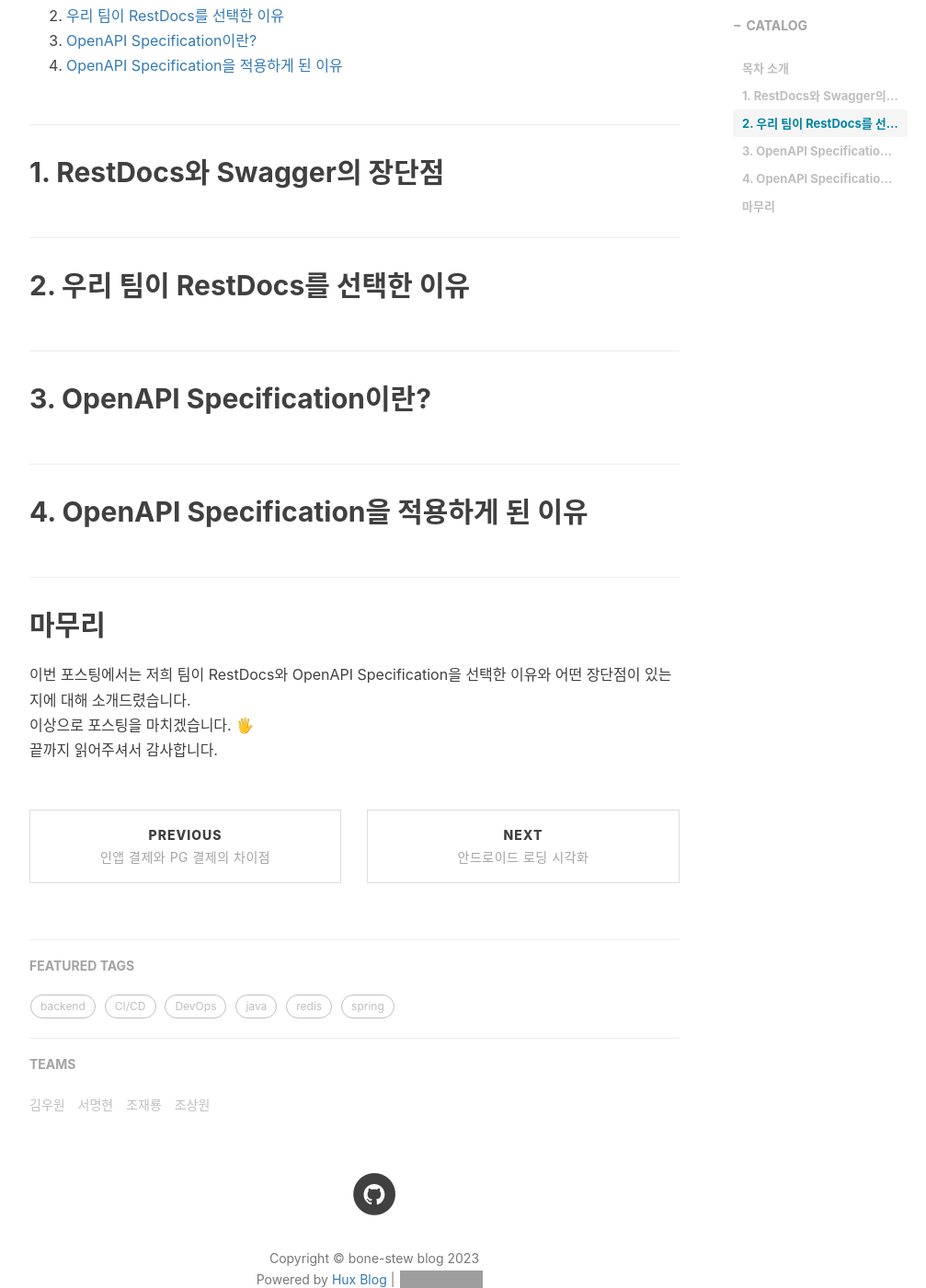
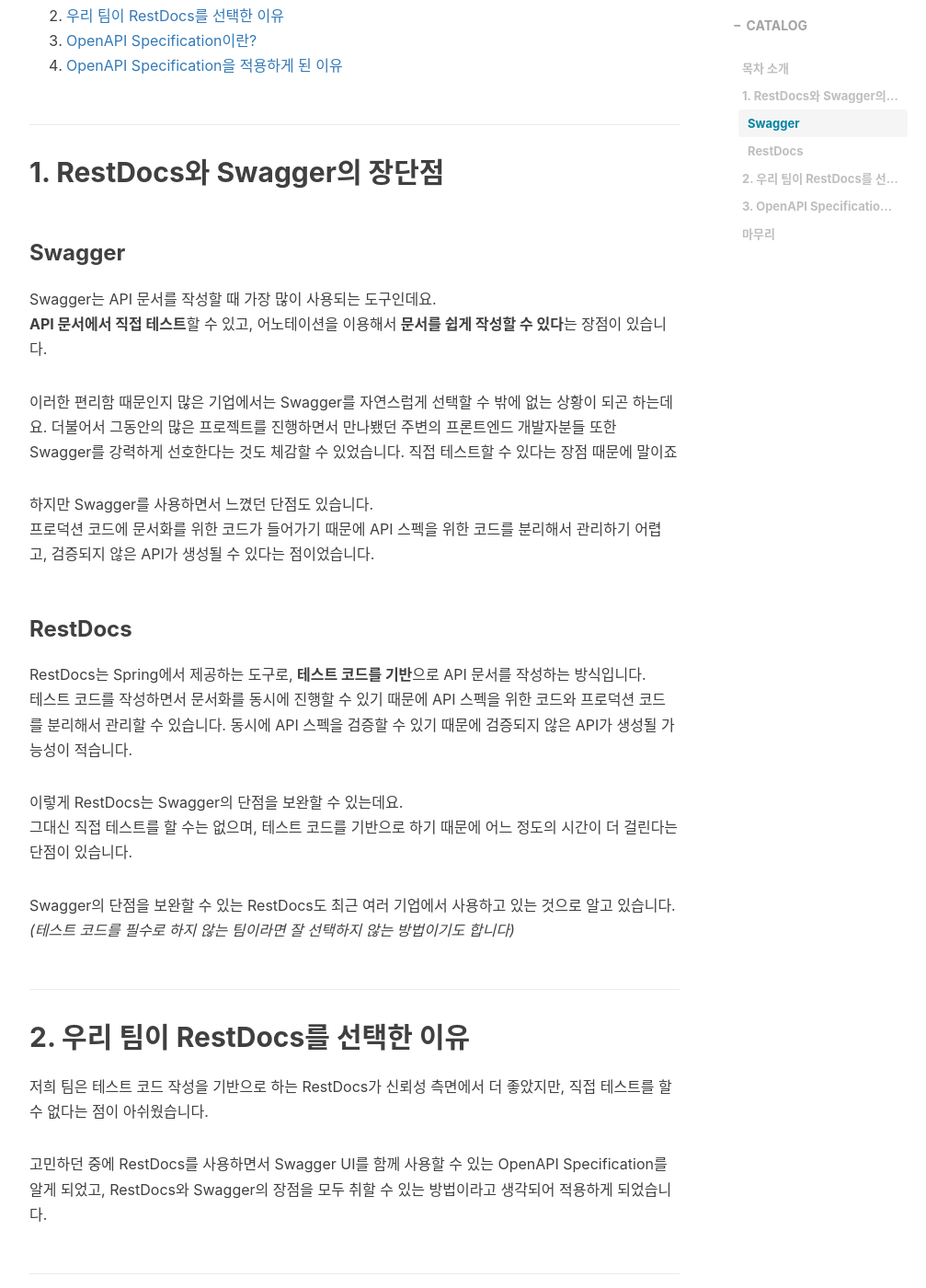
Before and after one commit to bone-stew/bone-stew.github.io, a Jekyll site: the page built from _posts/2023-09-24-restdocs-oas.md, in a window 1280 px wide and 1400 px high, scrolled down 1017 px. Shown: the whole window at 92% size, without its empty margins (233-1240 px from the left). Built offline with Jekyll 4.4.1, drawn with Linux system fonts in a browser that asks for light colours; nearby versions of some CDN libraries; comment, search, counter and statistics services are not loaded; some of the changed text lies outside the part shown; grey boxes are pictures that could not be loaded.

Commit message:
docs: restdocs 포스팅 작성

```diff
--- a/_posts/2023-09-24-restdocs-oas.md
+++ b/_posts/2023-09-24-restdocs-oas.md
@@ -7,14 +7,14 @@
 tags:
 
 - backend
-- docs
+- API Docs
 
 ---
 
 안녕하세요, 서명현입니다. 🤚
 
-저희 팀은 API 문서를 작성할 때 RestDocs와 OpenAPI Specification을 사용하고 있습니다.<br>
-주로 Swagger UI를 사용해오던 팀원들을 설득해서 이러한 방식을 채택하게 되었는데요.<br>
+저희 팀은 API 문서를 작성할 때 RestDocs와 OpenAPI Specification을 사용하고 있는데요.<br>
+많은 기업에서 이미 Swagger를 사용하고 있지만, 저희 팀이 다른 방식을 선택한 이유에 대해 궁금해하실 것 같습니다.
 이번 포스팅에서는 저희 팀이 RestDocs와 OpenAPI Specification을 선택한 이유와 어떤 장단점이 있는지에 대해 소개드리겠습니다.
 
 ## 목차 소개
@@ -28,18 +28,61 @@
 
 ## 1. RestDocs와 Swagger의 장단점
 
+### Swagger
+
+Swagger는 API 문서를 작성할 때 가장 많이 사용되는 도구인데요.<br>
+**API 문서에서 직접 테스트**할 수 있고, 어노테이션을 이용해서 **문서를 쉽게 작성할 수 있다**는 장점이 있습니다.<br>
+
+이러한 편리함 때문인지 많은 기업에서는 Swagger를 자연스럽게 선택할 수 밖에 없는 상황이 되곤 하는데요.
+더불어서 그동안의 많은 프로젝트를 진행하면서 만나뵀던 주변의 프론트엔드 개발자분들 또한 Swagger를 강력하게 선호한다는 것도 체감할 수 있었습니다.
+직접 테스트할 수 있다는 장점 때문에 말이죠
+<br>
+
+하지만 Swagger를 사용하면서 느꼈던 단점도 있습니다.<br>
+프로덕션 코드에 문서화를 위한 코드가 들어가기 때문에 API 스펙을 위한 코드를 분리해서 관리하기 어렵고,
+검증되지 않은 API가 생성될 수 있다는 점이었습니다.
+
+<!-- swagger 사진 -->
+
+### RestDocs
+
+RestDocs는 Spring에서 제공하는 도구로, **테스트 코드를 기반**으로 API 문서를 작성하는 방식입니다.<br>
+테스트 코드를 작성하면서 문서화를 동시에 진행할 수 있기 때문에 API 스펙을 위한 코드와 프로덕션 코드를 분리해서 관리할 수 있습니다.
+동시에 API 스펙을 검증할 수 있기 때문에 검증되지 않은 API가 생성될 가능성이 적습니다.<br>
+
+이렇게 RestDocs는 Swagger의 단점을 보완할 수 있는데요.<br>
+그대신 직접 테스트를 할 수는 없으며, 테스트 코드를 기반으로 하기 때문에 어느 정도의 시간이 더 걸린다는 단점이 있습니다.
+<br>
+
+Swagger의 단점을 보완할 수 있는 RestDocs도 최근 여러 기업에서 사용하고 있는 것으로 알고 있습니다.
+_(테스트 코드를 필수로 하지 않는 팀이라면 잘 선택하지 않는 방법이기도 합니다)_
+
+<!-- restdocs 사진 -->
 
 ## 2. 우리 팀이 RestDocs를 선택한 이유
 
+저희 팀은 테스트 코드 작성을 기반으로 하는 RestDocs가 신뢰성 측면에서 더 좋았지만, 직접 테스트를 할 수 없다는 점이 아쉬웠습니다.<br>
+
+고민하던 중에 RestDocs를 사용하면서 Swagger UI를 함께 사용할 수 있는 OpenAPI Specification를 알게 되었고,
+RestDocs와 Swagger의 장점을 모두 취할 수 있는 방법이라고 생각되어 적용하게 되었습니다.
 
 ## 3. OpenAPI Specification이란?
 
-
-## 4. OpenAPI Specification을 적용하게 된 이유
+OpenAPI Specification은 Swagger의 스펙을 기반으로 만들어진 API 스펙 문서입니다.<br>
+Swagger UI를 사용하면서 문서를 작성할 수 있기 때문에 Swagger의 장점을 모두 취할 수 있습니다.<br>
 
 
 ## 마무리
 
+저희 팀은 RestDocs와 Swagger의 장단점을 고려해서 OpenAPI Specification을 적용하게 되었는데요.<br>
+적용 방법은 시간상 자세히 다루지 못하겠지만, 저희 팀에서 적용한 결과물을 보시면 이해가 더 쉬우실 것 같습니다.
+
+- [RestDocs API 문서](https://popmate.xyz/docs/index.html)
+- [OpenAPI Specification을 이용한 Swagger-UI](https://popmate.xyz/openapi/index.html)
+
+팀에서 기존에 사용하던 방식이 있다면 따라가겠지만,
+선택할 수 있는 기회가 주어진다면 각각의 장단점을 고려해서 팀의 상황에 맞게 선택하시면 좋을 것 같습니다.
+
 이번 포스팅에서는 저희 팀이 RestDocs와 OpenAPI Specification을 선택한 이유와 어떤 장단점이 있는지에 대해 소개드렸습니다.<br>
 이상으로 포스팅을 마치겠습니다. 🖐️<br>
 끝까지 읽어주셔서 감사합니다.
```
Also changed, not shown: _posts/2023-09-10-wifi.md (renamed from _posts/2023-09-18-wifi.md, +1 -1 lines), _posts/2023-09-18-enum.md (renamed from _posts/2023-09-10-enum.md, +1 -1 lines).
